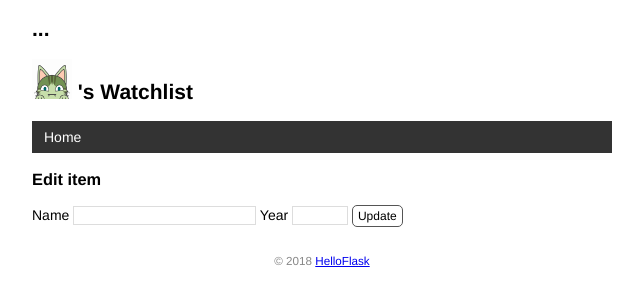
After one commit to gaoxiangmstrong/watchlist, a Flask app: template templates/edit.html in a window 1280 px wide. The commit adds this page. Shown: the top 306 px of the page, without its empty margins (318-961 px from the left). Run offline with Flask 3, Linux system fonts and the light colour scheme; the template is opened without the code that fills it, so the values that code supplies are empty.

Commit message:
CRUD 全套餐算是参考复习了

```diff
--- a/app.py
+++ b/app.py
@@ -1,9 +1,10 @@
-from flask import Flask, render_template, url_for
+from flask import Flask, render_template, url_for, request, flash, redirect
 from dotenv import load_dotenv
 from faker import Faker
 from flask_sqlalchemy import SQLAlchemy
 import os
 import click
+
 
 fake = Faker()
 # 加载flask环境
@@ -11,6 +12,7 @@ load_dotenv(".flaskenv")
 
 app = Flask(__name__)
 app.config['SQLALCHEMY_DATABASE_URI'] = 'sqlite:////' + os.path.join(app.root_path, 'data.db')
+app.config['SECRET_KEY'] = 'gaoxaing'
 
 db = SQLAlchemy(app)
 
@@ -66,11 +68,55 @@ def inject_user():
 def page_not_found(e):
   return render_template('404.html'), 404
 
-@app.route("/")
+@app.route("/", methods=['GET', 'POST'])
 def index():
-  user = User.query.first()
+  if request.method == 'POST':
+    #拿到表单数据
+    title = request.form.get('title')
+    year = request.form.get('year')
+    #验证数据
+    if not title or not year or len(year) > 4 or len(title) > 60:
+      flash('Invalid input.')
+      return redirect(url_for('index'))
+    #保存表单数据
+    movie = Movie(title=title, year=year)
+    db.session.add(movie)
+    db.session.commit()
+    flash('Item created')
+    return redirect(url_for('index'))
+
   movies = Movie.query.all()
-  return render_template("index.html",user=user, movies=movies)
+  return render_template("index.html", movies=movies)
+
+@app.route('/movie/edit/<int:movie_id>', methods=['GET', 'POST'])
+def edit(movie_id):
+    movie = Movie.query.get_or_404(movie_id)
+
+    if request.method == 'POST':  # 处理编辑表单的提交请求
+        title = request.form['title']
+        year = request.form['year']
+
+        if not title or not year or len(year) != 4 or len(title) > 60:
+            flash('Invalid input.')
+            return redirect(url_for('edit', movie_id=movie_id))  # 重定向回对应的编辑页面
+
+        movie.title = title  # 更新标题
+        movie.year = year  # 更新年份
+        db.session.commit()  # 提交数据库会话
+        flash('Item updated.')
+        return redirect(url_for('index'))  # 重定向回主页
+
+    return render_template('edit.html', movie=movie)  # 传入被编辑的电影记录
+
+
+@app.route('/movie/delete/<int:movie_id>', methods=['POST'])  # 限定只接受 POST 请求
+def delete(movie_id):
+    movie = Movie.query.get_or_404(movie_id)  # 获取电影记录
+    print(movie.title)
+    db.session.delete(movie)  # 删除对应的记录
+    db.session.commit()  # 提交数据库会话
+    flash('Item deleted.')
+    return redirect(url_for('index'))  # 重定向回主页
 
 @app.route("/actor")
 def actor():
--- a/static/style.css
+++ b/static/style.css
@@ -86,3 +86,47 @@ nav li a:hover {
   border-radius: 5px;
   padding: 3px 5px;
 }
+/* 输入框CSS */
+/* 覆盖某些浏览器对 input 元素定义的字体 */
+input[type=submit] {
+  font-family: inherit;
+}
+
+input[type=text] {
+  border: 1px solid #ddd;
+}
+
+input[name=year] {
+  width: 50px;
+}
+
+.btn {
+  font-size: 12px;
+  padding: 3px 5px;
+  text-decoration: none;
+  cursor: pointer;
+  background-color: white;
+  color: black;
+  border: 1px solid #555555;
+  border-radius: 5px;
+}
+
+.btn:hover {
+  text-decoration: none;
+  background-color: black;
+  color: white;
+  border: 1px solid black;
+}
+.alert {
+  position: relative;
+  padding: 7px;
+  margin: 7px 0;
+  border: 1px solid transparent;
+  color: #004085;
+  background-color: #cce5ff;
+  border-color: #b8daff;
+  border-radius: 5px;
+}
+.inline-form {
+  display: inline;
+}
--- a/templates/base.html
+++ b/templates/base.html
@@ -2,16 +2,29 @@
 <html lang="en">
   <head>
     {% block head %}
-    <meta charset="utf-8">
-    <meta name="viewport" content="width=device-width, initial-scale=1.0">
+    <meta charset="utf-8" />
+    <meta name="viewport" content="width=device-width, initial-scale=1.0" />
     <title>{{ user.name }}'s Watchlist</title>
-    <link rel="icon" href="{{ url_for('static', filename='favicon.ico') }}">
-    <link rel="stylesheet" href="{{ url_for('static', filename='style.css') }}" type="text/css">
+    <link rel="icon" href="{{ url_for('static', filename='favicon.ico') }}" />
+    <link
+      rel="stylesheet"
+      href="{{ url_for('static', filename='style.css') }}"
+      type="text/css"
+    />
     {% endblock %}
   </head>
   <body>
+    <!-- 插入到页面标题上方 -->
+    {% for message in get_flashed_messages() %}
+    <div class="alert">{{ message }}</div>
+    {% endfor %}
+    <h2>...</h2>
     <h2>
-        <img alt="Avatar" class="avatar" src="{{ url_for('static', filename='images/avatar.png') }}">
+      <img
+        alt="Avatar"
+        class="avatar"
+        src="{{ url_for('static', filename='images/avatar.png') }}"
+      />
       {{ user.name }}'s Watchlist
     </h2>
     <nav>
@@ -21,7 +34,10 @@
     </nav>
     {% block content %}{% endblock %}
     <footer>
-        <small>&copy; 2018 <a href="http://helloflask.com/book/3">HelloFlask</a></small>
+      <small
+        >&copy; 2018
+        <a href="http://helloflask.com/book/3">HelloFlask</a></small
+      >
     </footer>
   </body>
 </html>
--- /dev/null
+++ b/templates/edit.html
@@ -0,0 +1,22 @@
+{% extends 'base.html' %} {% block content %}
+<h3>Edit item</h3>
+<form method="post">
+  Name
+  <input
+    type="text"
+    name="title"
+    autocomplete="off"
+    required
+    value="{{ movie.title }}"
+  />
+  Year
+  <input
+    type="text"
+    name="year"
+    autocomplete="off"
+    required
+    value="{{ movie.year }}"
+  />
+  <input class="btn" type="submit" name="submit" value="Update" />
+</form>
+{% endblock %}
```
Also changed, not shown: templates/index.html (+9 -0 lines). Lines whose indentation alone changed are shown as unchanged.
